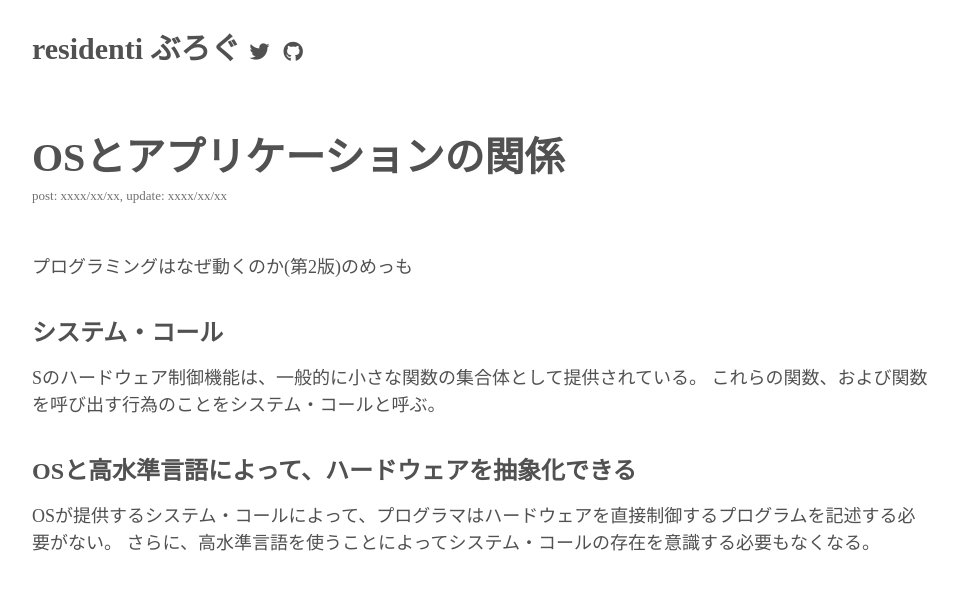
After one commit to rintaronakamura/MyPage, a PHP site: page /relationship_between_os_and_app.html in a window 1280 px wide. The commit adds this page. Shown: the top 590 px of the page, without its empty margins (158-1116 px from the left). Run offline with PHP 8.4, Linux system fonts and the light colour scheme; some libraries are stand-ins or nearby versions.

Commit message:
add relationship_between_os_and_app.

```diff
--- a/assets/stylesheets/index.css
+++ b/assets/stylesheets/index.css
@@ -65,3 +65,17 @@ a {
 .article-content {
   word-wrap: break-word;
 }
+
+.article-content h2 {
+  margin-top: 40px;
+  color: #515151;
+  word-break: break-all;
+  line-height: 1.0;
+}
+
+.article-content p {
+  margin-top: 20px;
+  color: #515151;
+  font-size: 18px;
+  line-height: 1.5;
+}
--- a/index.html
+++ b/index.html
@@ -30,6 +30,10 @@
             <a href="./compression_technique.html">圧縮技法</a>
             <span class="article-date">post: xxxx/xx/xx, update: xxxx/xx/xx</span>
           </li>
+          <li class="article-link">
+            <a href="./relationship_between_os_and_app.html">OSとアプリケーションの関係</a>
+            <span class="article-date">post: xxxx/xx/xx, update: xxxx/xx/xx</span>
+          </li>
         </ul>
       </div>
     </div>
--- /dev/null
+++ b/relationship_between_os_and_app.html
@@ -0,0 +1,48 @@
+<!DOCTYPE html>
+<html lang="ja">
+
+  <head>
+    <meta charset="UTF-8">
+    <title>residenti blog</title>
+    <link rel="icon" type="image/x-icon" href="./assets/images/favicon.ico">
+    <link rel="apple-touch-icon" sizes="180x180" href="./apple-touch-icon-180x180.png">
+    <link rel="stylesheet" type="text/css" href="./assets/stylesheets/index.css">
+    <link href="https://use.fontawesome.com/releases/v5.0.6/css/all.css" rel="stylesheet">
+  </head>
+
+  <body>
+    <div class="site-header">
+      <div class="wrap">
+        <a class="site-title" href="/">residenti ぶろぐ</a>
+        <a class="sns-icon" href="https://twitter.com/v_residenti" target="_blank"><i class="fab fa-twitter"></i></a>
+        <a class="sns-icon" href="https://github.com/residenti" target="_blank"><i class="fab fa-github"></i></a>
+      </div>
+    </div>
+
+    <div class="site-content">
+      <div class="wrap">
+        <div class="article">
+          <header class="article-header">
+            <h1 class="article-title">OSとアプリケーションの関係</h1>
+            <p class="article-date">post: xxxx/xx/xx, update: xxxx/xx/xx</p>
+          </header>
+          <article class="article-content">
+            <p>プログラミングはなぜ動くのか(第2版)のめっも</p>
+            <h2>システム・コール</h2>
+            <p>
+            Sのハードウェア制御機能は、一般的に小さな関数の集合体として提供されている。
+            これらの関数、および関数を呼び出す行為のことをシステム・コールと呼ぶ。
+            </p>
+            <h2>OSと高水準言語によって、ハードウェアを抽象化できる</h2>
+            <p>
+            OSが提供するシステム・コールによって、プログラマはハードウェアを直接制御するプログラムを記述する必要がない。
+            さらに、高水準言語を使うことによってシステム・コールの存在を意識する必要もなくなる。
+            </p>
+          </article>
+          <footer class="article-footer">
+          </footer>
+        </div>
+      </div>
+    </div>
+  </body>
+</html>
```
